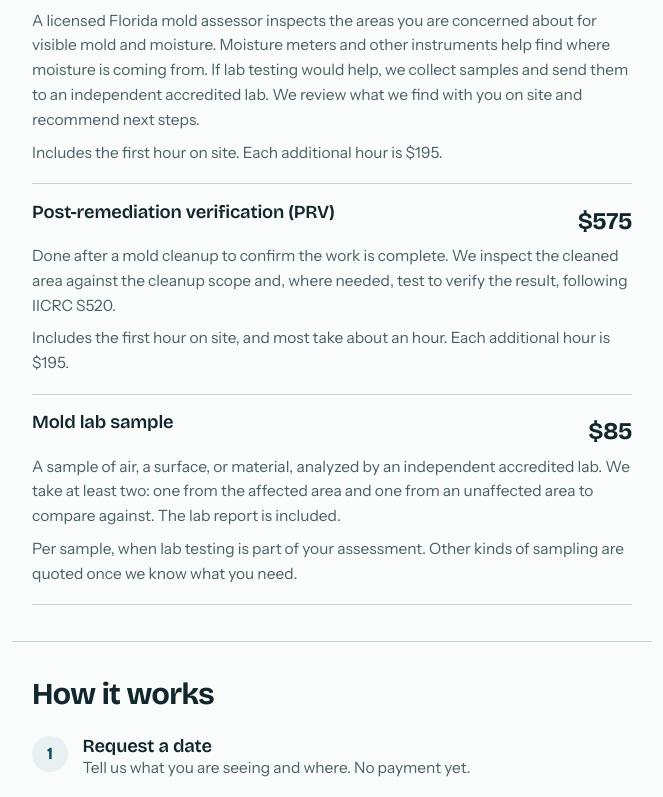
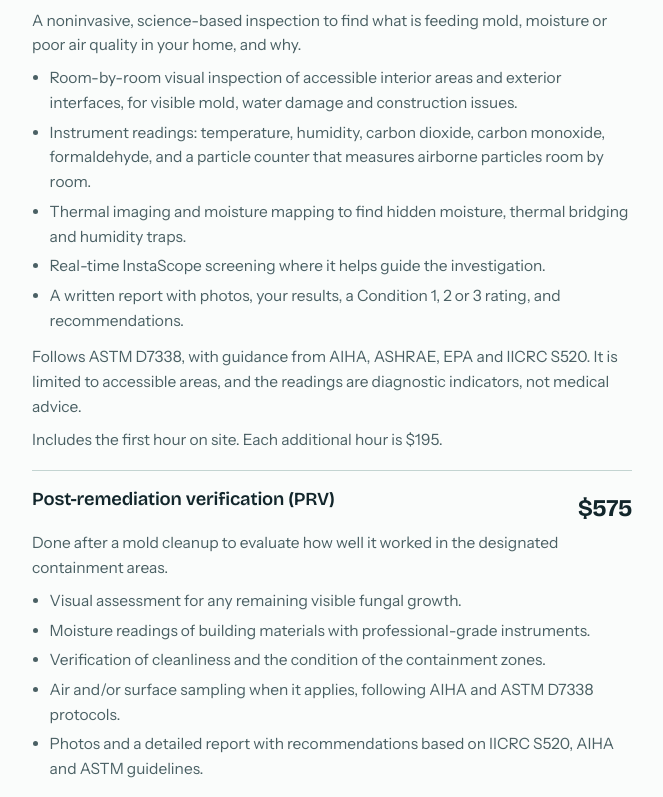
Before and after one commit to coastalairassessments-hash/CAA-Portal, a Next.js app: page / in a window 1280 px wide. Shown: the part 1140-1937 px from the top of the page, without its empty margins (308-971 px from the left). Built offline with nearby package versions, Linux system fonts and the light colour scheme.

Commit message:
Service descriptions from the CAA estimate wording, current prices
Co-Authored-By: Claude Sonnet 5.5 <noreply@anthropic.com>
Claude-Session: https://claude.ai/code/session_019b1zuwoNRnxneULmt6QRZu

```diff
--- a/app/globals.css
+++ b/app/globals.css
@@ -643,3 +643,6 @@ a {
 .terms .muted { color: var(--muted); }
 .price-list .detail p { margin: 0 0 0.5rem; }
 .price-list .detail p:last-child { margin-bottom: 0; }
+.price-list .detail ul { margin: 0.25rem 0 0.75rem; padding-left: 1.1rem; list-style: disc; }
+.price-list .detail li { display: list-item; padding: 0; border: 0; margin-bottom: 0.3rem; }
+.price-list .detail li:first-child { border-top: 0; }
--- a/app/page.tsx
+++ b/app/page.tsx
@@ -67,11 +67,20 @@ export default function Home() {
               <span className="price">$685</span>
               <div className="detail">
                 <p>
-                  A licensed Florida mold assessor inspects the areas you are concerned about for
-                  visible mold and moisture. Moisture meters and other instruments help find where
-                  moisture is coming from. If lab testing would help, we collect samples and send
-                  them to an independent accredited lab. We review what we find with you on site and
-                  recommend next steps.
+                  A noninvasive, science-based inspection to find what is feeding mold, moisture or
+                  poor air quality in your home, and why.
+                </p>
+                <ul>
+                  <li>Room-by-room visual inspection of accessible interior areas and exterior interfaces, for visible mold, water damage and construction issues.</li>
+                  <li>Instrument readings: temperature, humidity, carbon dioxide, carbon monoxide, formaldehyde, and a particle counter that measures airborne particles room by room.</li>
+                  <li>Thermal imaging and moisture mapping to find hidden moisture, thermal bridging and humidity traps.</li>
+                  <li>Real-time InstaScope screening where it helps guide the investigation.</li>
+                  <li>A written report with photos, your results, a Condition 1, 2 or 3 rating, and recommendations.</li>
+                </ul>
+                <p>
+                  Follows ASTM D7338, with guidance from AIHA, ASHRAE, EPA and IICRC S520. It is
+                  limited to accessible areas, and the readings are diagnostic indicators, not
+                  medical advice.
                 </p>
                 <p>Includes the first hour on site. Each additional hour is $195.</p>
               </div>
@@ -81,10 +90,16 @@ export default function Home() {
               <span className="price">$575</span>
               <div className="detail">
                 <p>
-                  Done after a mold cleanup to confirm the work is complete. We inspect the cleaned
-                  area against the cleanup scope and, where needed, test to verify the result,
-                  following IICRC S520.
+                  Done after a mold cleanup to evaluate how well it worked in the designated
+                  containment areas.
                 </p>
+                <ul>
+                  <li>Visual assessment for any remaining visible fungal growth.</li>
+                  <li>Moisture readings of building materials with professional-grade instruments.</li>
+                  <li>Verification of cleanliness and the condition of the containment zones.</li>
+                  <li>Air and/or surface sampling when it applies, following AIHA and ASTM D7338 protocols.</li>
+                  <li>Photos and a detailed report with recommendations based on IICRC S520, AIHA and ASTM guidelines.</li>
+                </ul>
                 <p>
                   Includes the first hour on site, and most take about an hour. Each additional hour
                   is $195.
```
